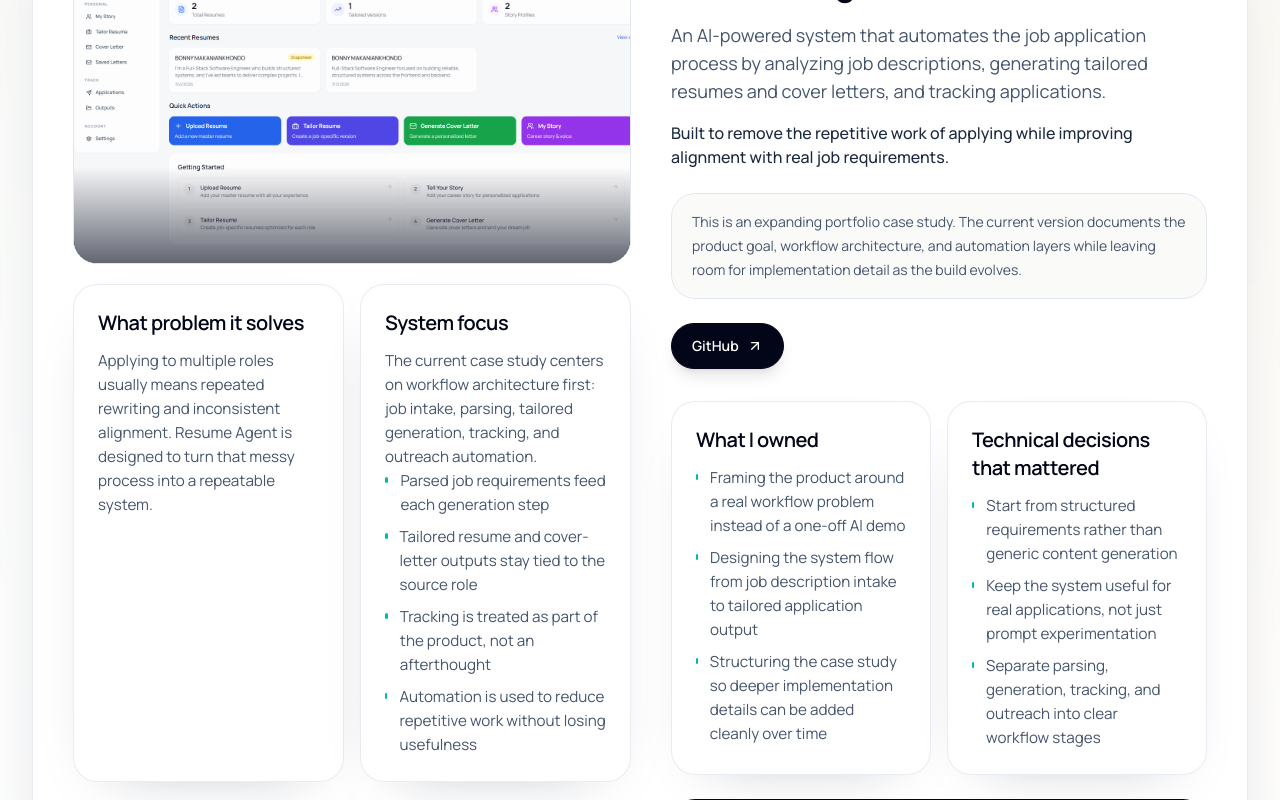
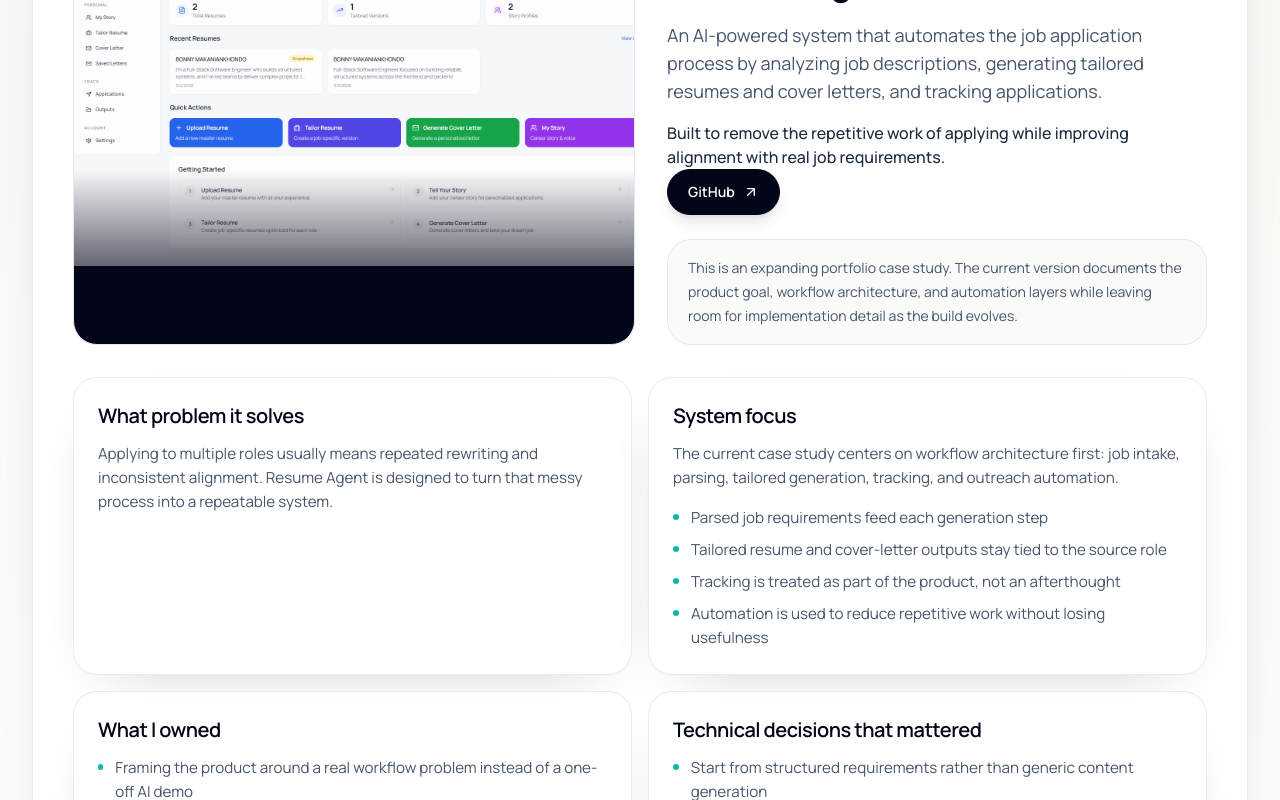
Before and after one commit to bonny2long/icstarsPort, a React (Vite) app: page /projects in a window 1280 px wide. Shown: the part 940-1740 px from the top of the page. Built offline with nearby package versions, Linux system fonts and the light colour scheme.

Commit message:
feat: add ProjectCaseStudy component for displaying detailed project information

```diff
--- a/src/components/ui/ProjectCaseStudy.jsx
+++ b/src/components/ui/ProjectCaseStudy.jsx
@@ -5,8 +5,8 @@ import ProjectImagePreview from "./ProjectImagePreview";
 
 function DetailBlock({ items, text, title }) {
   return (
-    <Card title={title}>
-      {text ? <p>{text}</p> : null}
+    <Card className="flex h-full min-h-[14.5rem] flex-col" title={title}>
+      {text ? <p className={items?.length ? "mb-4" : ""}>{text}</p> : null}
       {items?.length ? (
         <ul className="space-y-2">
           {items.map((item) => (
@@ -37,12 +37,12 @@ export default function ProjectCaseStudy({ index = 0, project }) {
       id={project.slug}
       className="scroll-mt-32 rounded-[2rem] border border-slate-200/80 bg-white/85 p-6 shadow-[0_28px_80px_-50px_rgba(15,23,42,0.35)] backdrop-blur-sm sm:p-8 lg:p-10"
     >
+      <div className="flex flex-col gap-6 sm:gap-7 lg:gap-8">
         <div
-        className={`grid gap-10 xl:grid-cols-[minmax(0,1.02fr)_minmax(0,0.98fr)] ${
+          className={`grid gap-6 lg:gap-8 xl:grid-cols-[minmax(0,1.02fr)_minmax(0,0.98fr)] ${
             reverse ? "xl:[&>*:first-child]:order-2" : ""
           }`}
         >
-        <div className="space-y-5">
           <div className="overflow-hidden rounded-[1.5rem] border border-slate-200 bg-slate-950">
             <ProjectImagePreview
               alt={project.imageAlt}
@@ -53,17 +53,7 @@ export default function ProjectCaseStudy({ index = 0, project }) {
             />
           </div>
 
-          <div className="grid gap-4 sm:grid-cols-2">
-            <DetailBlock text={project.problem} title="What problem it solves" />
-            <DetailBlock
-              items={project.system}
-              text={project.systemText}
-              title={project.systemTitle}
-            />
-          </div>
-        </div>
-
-        <div className="flex flex-col">
+          <div className="flex h-full flex-col">
             <div className="flex flex-wrap items-center gap-3">
               <p className="text-xs font-semibold uppercase tracking-[0.24em] text-slate-500">
                 {project.eyebrow}
@@ -79,24 +69,21 @@ export default function ProjectCaseStudy({ index = 0, project }) {
               {project.title}
             </h2>
 
-          <p className="mt-5 text-base leading-7 text-slate-600 sm:text-lg">
+            <div className="mt-5 flex flex-1 flex-col">
+              <div className="space-y-4">
+                <p className="text-base leading-7 text-slate-600 sm:text-lg">
                   {project.summary}
                 </p>
 
                 {project.secondary ? (
-            <p className="mt-4 text-sm font-medium leading-6 text-slate-800 sm:text-base">
+                  <p className="text-sm font-medium leading-6 text-slate-800 sm:text-base">
                     {project.secondary}
                   </p>
                 ) : null}
-
-          {project.note ? (
-            <div className="mt-6 rounded-[1.5rem] border border-slate-200 bg-stone-50/90 px-5 py-4 text-sm leading-6 text-slate-600">
-              {project.note}
               </div>
-          ) : null}
 
               {links.length ? (
-            <div className="mt-6 flex flex-wrap gap-3">
+                <div className="mt-6 flex flex-wrap gap-3 xl:mt-auto">
                   {links.map((link) => (
                     <Button
                       key={link.label}
@@ -105,18 +92,35 @@ export default function ProjectCaseStudy({ index = 0, project }) {
                       variant={link.primary ? "primary" : "secondary"}
                     >
                       {link.label}
-                  {link.href?.startsWith("http") ? <ArrowUpRight className="h-4 w-4" /> : null}
+                      {link.href?.startsWith("http") ? (
+                        <ArrowUpRight className="h-4 w-4" />
+                      ) : null}
                     </Button>
                   ))}
                 </div>
               ) : null}
+            </div>
 
-          <div className="mt-8 grid gap-4 sm:grid-cols-2">
+            {project.note ? (
+              <div className="mt-6 rounded-[1.5rem] border border-slate-200 bg-stone-50/90 px-5 py-4 text-sm leading-6 text-slate-600">
+                {project.note}
+              </div>
+            ) : null}
+          </div>
+        </div>
+
+        <div className="grid gap-4 md:grid-cols-2">
+          <DetailBlock text={project.problem} title="What problem it solves" />
+          <DetailBlock
+            items={project.system}
+            text={project.systemText}
+            title={project.systemTitle}
+          />
           <DetailBlock items={project.owned} title="What I owned" />
           <DetailBlock items={project.decisions} title="Technical decisions that mattered" />
         </div>
 
-          <div className="mt-6 rounded-[1.5rem] bg-slate-950 px-6 py-5 text-white">
+        <div className="w-full rounded-[1.5rem] bg-slate-950 px-6 py-5 text-white sm:px-7 sm:py-6">
           <p className="text-xs font-semibold uppercase tracking-[0.22em] text-teal-200">
             Why it stands out
           </p>
@@ -125,7 +129,6 @@ export default function ProjectCaseStudy({ index = 0, project }) {
           </p>
         </div>
       </div>
-      </div>
     </article>
   );
 }
```
Lines whose indentation alone changed are shown as unchanged.
